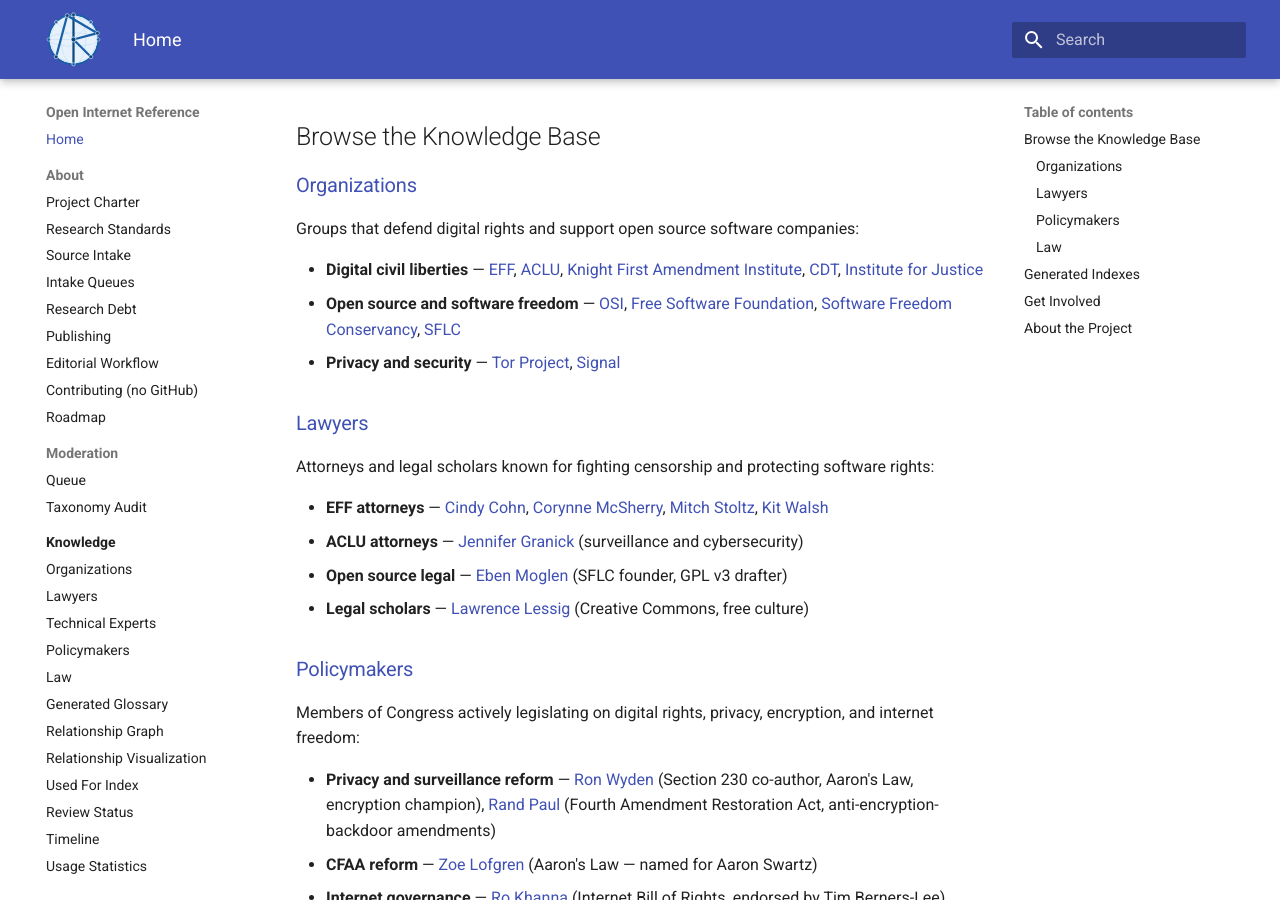
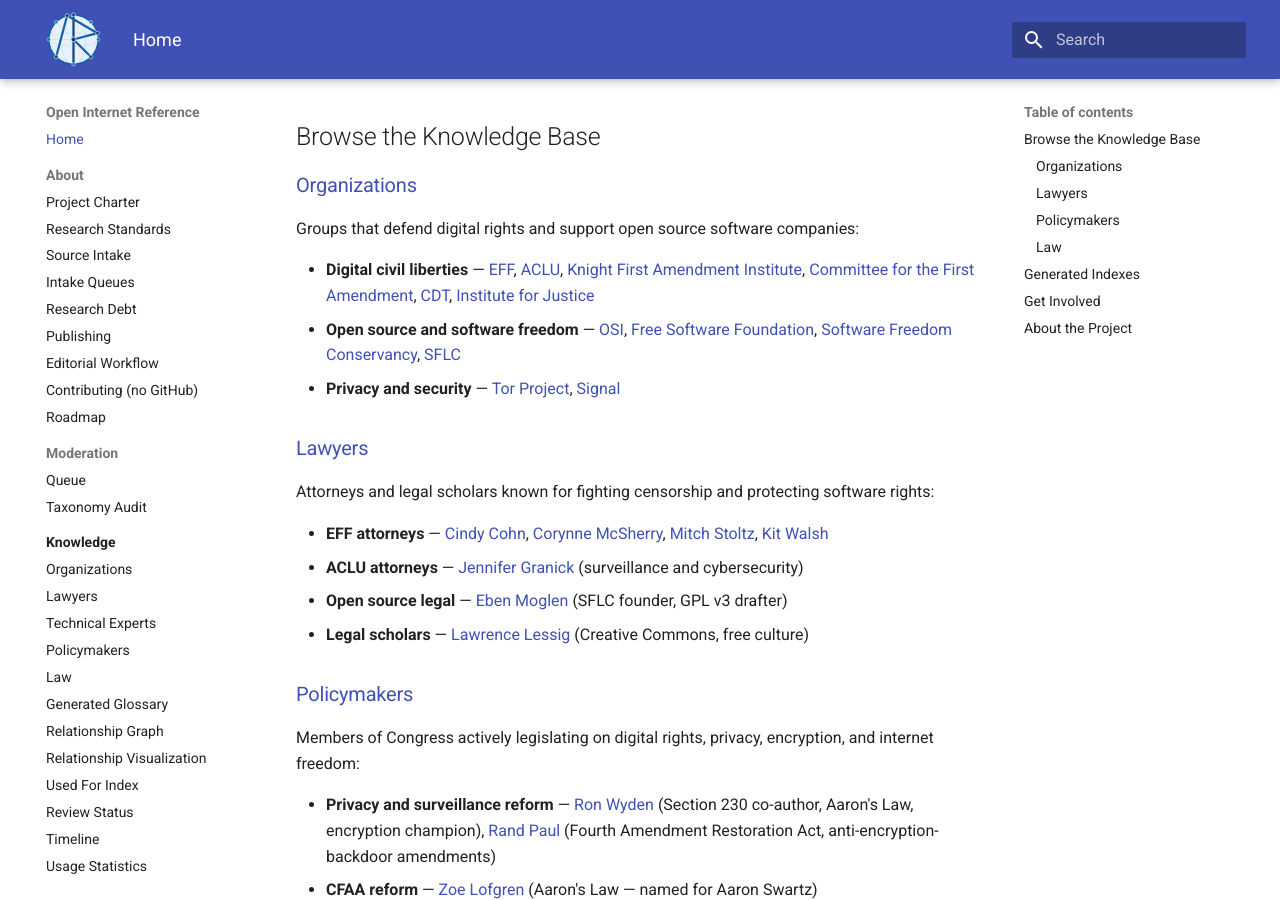
Before and after one commit to itsmeront/open-internet-reference, an MkDocs documentation site: the page built from website/index.md, in a window 1280 px wide and 900 px high, scrolled down 343 px. Built offline with MkDocs 1.6.1 and Material for MkDocs 9.7.7, drawn with Linux system fonts in a browser that asks for light colours.

Commit message:
Add Committee for the First Amendment to the homepage org list.
Surface the new organization on the main page alongside other digital civil liberties groups.

Co-authored-by: Cursor <cursoragent@cursor.com>

```diff
--- a/website/index.md
+++ b/website/index.md
@@ -12,7 +12,7 @@ Our mission: help technologists, researchers, attorneys, and civil society organ
 
 Groups that defend digital rights and support open source software companies:
 
-- **Digital civil liberties** — [EFF](generated/source-docs/knowledge/organizations/ORG-EFF.md), [ACLU](generated/source-docs/knowledge/organizations/ORG-ACLU.md), [Knight First Amendment Institute](generated/source-docs/knowledge/organizations/ORG-KNIGHT-FIRST-AMENDMENT.md), [CDT](generated/source-docs/knowledge/organizations/ORG-CDT.md), [Institute for Justice](generated/source-docs/knowledge/organizations/ORG-INSTITUTE-FOR-JUSTICE.md)
+- **Digital civil liberties** — [EFF](generated/source-docs/knowledge/organizations/ORG-EFF.md), [ACLU](generated/source-docs/knowledge/organizations/ORG-ACLU.md), [Knight First Amendment Institute](generated/source-docs/knowledge/organizations/ORG-KNIGHT-FIRST-AMENDMENT.md), [Committee for the First Amendment](generated/source-docs/knowledge/organizations/ORG-COMMITTEE-FOR-THE-FIRST-AMENDMENT.md), [CDT](generated/source-docs/knowledge/organizations/ORG-CDT.md), [Institute for Justice](generated/source-docs/knowledge/organizations/ORG-INSTITUTE-FOR-JUSTICE.md)
 - **Open source and software freedom** — [OSI](generated/source-docs/knowledge/organizations/ORG-OSI.md), [Free Software Foundation](generated/source-docs/knowledge/organizations/ORG-FSF.md), [Software Freedom Conservancy](generated/source-docs/knowledge/organizations/ORG-SOFTWARE-FREEDOM-CONSERVANCY.md), [SFLC](generated/source-docs/knowledge/organizations/ORG-SFLC.md)
 - **Privacy and security** — [Tor Project](generated/source-docs/knowledge/organizations/ORG-TOR-PROJECT.md), [Signal](generated/source-docs/knowledge/organizations/ORG-SIGNAL.md)
 
```
